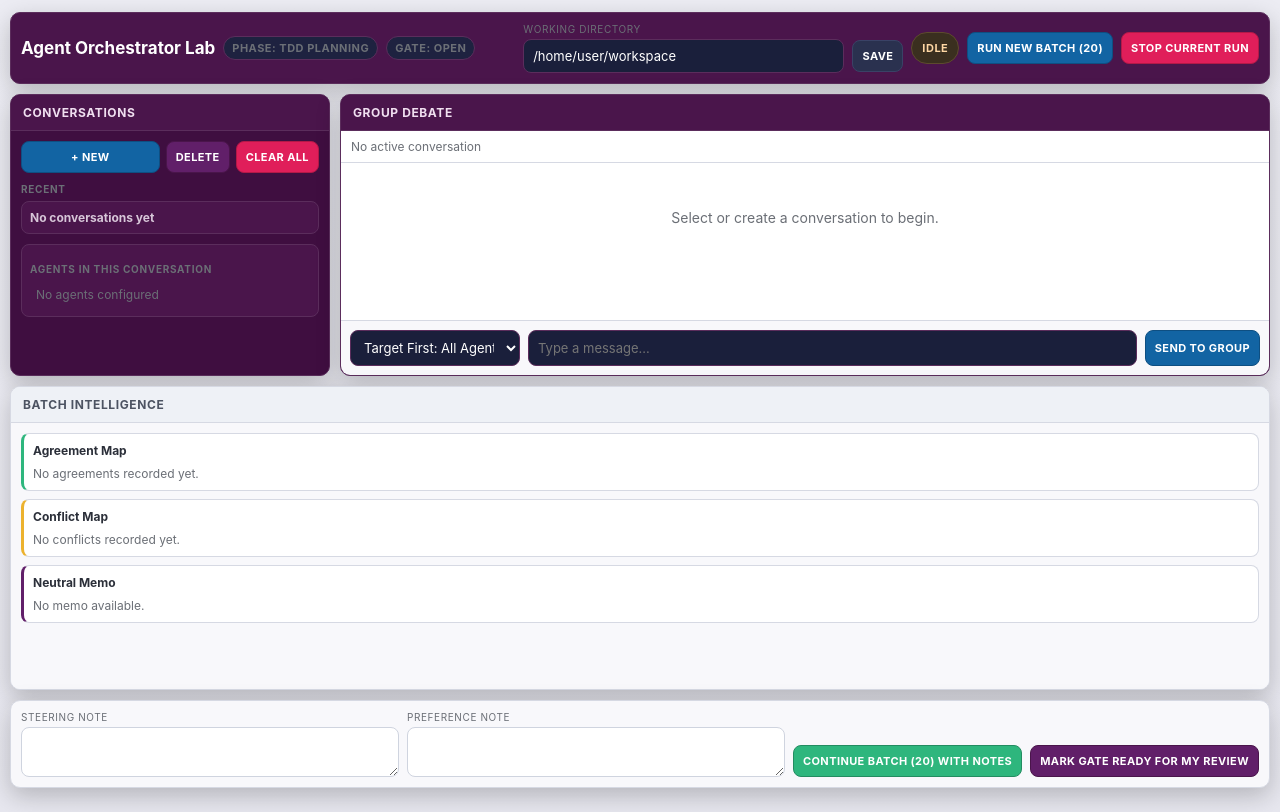
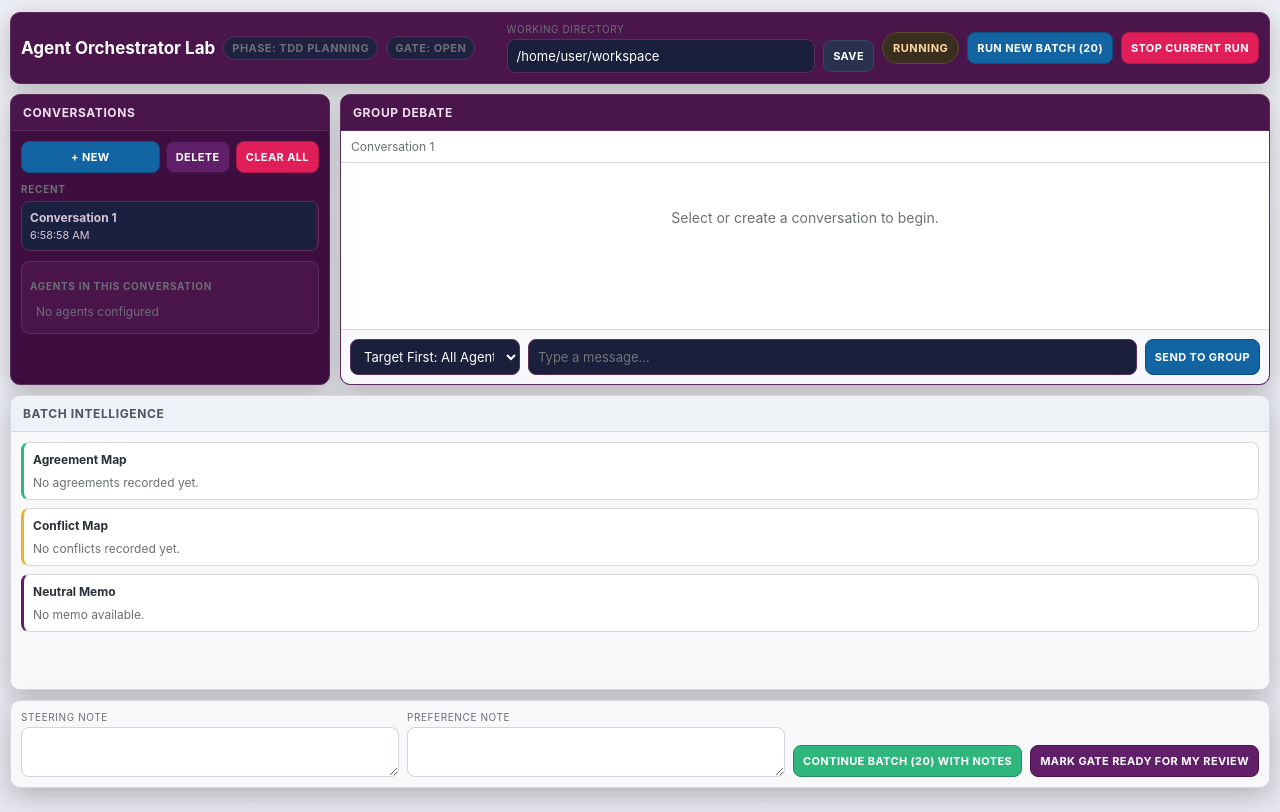
Before and after one commit to Mrunmoy/agent-orchastrator-web, a React (Vite) app in the folder frontend/: page / in a window 1280 px wide. Both pictures are taken after a click on the button "RUN NEW BATCH (20)". Built offline with nearby package versions, Linux system fonts and the light colour scheme.

Commit message:
feat: wire core UI buttons to interactive conversation state

```diff
--- a/frontend/src/layout/AppShell.tsx
+++ b/frontend/src/layout/AppShell.tsx
@@ -1,20 +1,166 @@
+import { useMemo, useState } from "react";
 import "./AppShell.css";
 import { TopBar } from "./TopBar";
-import { HistoryPane } from "./HistoryPane";
-import { ChatPane } from "./ChatPane";
+import { ConversationSummary, HistoryPane } from "./HistoryPane";
+import { ChatMessage, ChatPane } from "./ChatPane";
 import { IntelligencePane } from "./IntelligencePane";
 import { BottomControls } from "./BottomControls";
 
 export function AppShell() {
+  const [conversations, setConversations] = useState<ConversationSummary[]>([]);
+  const [selectedConversationId, setSelectedConversationId] = useState<string | null>(null);
+  const [messagesByConversation, setMessagesByConversation] = useState<
+    Record<string, ChatMessage[]>
+  >({});
+  const [runStatus, setRunStatus] = useState("Idle");
+  const [gateStatus, setGateStatus] = useState("Open");
+  const [memoSummary, setMemoSummary] = useState("No memo available.");
+
+  const selectedConversation = useMemo(
+    () => conversations.find((c) => c.id === selectedConversationId) ?? null,
+    [conversations, selectedConversationId],
+  );
+  const selectedMessages = selectedConversationId
+    ? (messagesByConversation[selectedConversationId] ?? [])
+    : [];
+
+  const createConversation = () => {
+    const now = new Date().toISOString();
+    const id =
+      typeof crypto !== "undefined" && typeof crypto.randomUUID === "function"
+        ? crypto.randomUUID()
+        : `${Date.now()}`;
+    const conversation: ConversationSummary = {
+      id,
+      title: `Conversation ${conversations.length + 1}`,
+      updatedAt: now,
+    };
+    setConversations((prev) => [conversation, ...prev]);
+    setSelectedConversationId(id);
+  };
+
+  const deleteConversation = () => {
+    if (!selectedConversationId) return;
+    const nextConversations = conversations.filter(
+      (conversation) => conversation.id !== selectedConversationId,
+    );
+    setConversations(nextConversations);
+    setMessagesByConversation((prev) => {
+      const next = { ...prev };
+      delete next[selectedConversationId];
+      return next;
+    });
+    setSelectedConversationId(
+      nextConversations.length > 0 ? (nextConversations[0]?.id ?? null) : null,
+    );
+  };
+
+  const clearConversations = () => {
+    setConversations([]);
+    setMessagesByConversation({});
+    setSelectedConversationId(null);
+    setRunStatus("Idle");
+    setGateStatus("Open");
+    setMemoSummary("No memo available.");
+  };
+
+  const sendMessage = (text: string, target: string) => {
+    let activeConversationId = selectedConversationId;
+    if (!activeConversationId) {
+      const now = new Date().toISOString();
+      const id =
+        typeof crypto !== "undefined" && typeof crypto.randomUUID === "function"
+          ? crypto.randomUUID()
+          : `${Date.now()}`;
+      setConversations((prev) => [
+        { id, title: `Conversation ${prev.length + 1}`, updatedAt: now },
+        ...prev,
+      ]);
+      setSelectedConversationId(id);
+      activeConversationId = id;
+    }
+    if (!activeConversationId) return;
+
+    const now = new Date().toISOString();
+    const sender = target === "all" ? "You -> Group" : `You -> ${target}`;
+    const newMessage: ChatMessage = {
+      id: `${activeConversationId}-${Date.now()}`,
+      sender,
+      text,
+      timestamp: now,
+    };
+    setMessagesByConversation((prev) => ({
+      ...prev,
+      [activeConversationId!]: [...(prev[activeConversationId!] ?? []), newMessage],
+    }));
+    setConversations((prev) =>
+      prev.map((conversation) =>
+        conversation.id === activeConversationId
+          ? { ...conversation, updatedAt: now }
+          : conversation,
+      ),
+    );
+    setMemoSummary("Latest user direction captured and queued for next agent turn.");
+  };
+
+  const runNewBatch = () => {
+    setRunStatus("Running");
+    setGateStatus("Open");
+    if (!selectedConversationId) {
+      createConversation();
+    }
+  };
+
+  const stopRun = () => {
+    setRunStatus("Idle");
+  };
+
+  const continueBatch = (steeringNote: string, preferenceNote: string) => {
+    setRunStatus("Running");
+    setGateStatus("Open");
+    const notes = [steeringNote.trim(), preferenceNote.trim()].filter(Boolean).join(" | ");
+    if (notes) {
+      sendMessage(`Steering notes: ${notes}`, "all");
+    }
+  };
+
+  const markGateReady = () => {
+    setGateStatus("Ready");
+    setRunStatus("Paused");
+  };
+
   return (
     <div className="app-shell" data-testid="app-shell">
-      <TopBar />
+      <TopBar
+        runStatus={runStatus}
+        gateStatus={gateStatus}
+        onRunNewBatch={runNewBatch}
+        onStopRun={stopRun}
+      />
       <section className="app-shell__main" data-testid="main-content">
-        <HistoryPane />
-        <ChatPane />
-        <IntelligencePane />
+        <HistoryPane
+          conversations={conversations}
+          selectedConversationId={selectedConversationId}
+          onNewConversation={createConversation}
+          onDeleteConversation={deleteConversation}
+          onClearConversations={clearConversations}
+          onSelectConversation={setSelectedConversationId}
+        />
+        <ChatPane
+          activeConversationTitle={selectedConversation?.title ?? null}
+          messages={selectedMessages}
+          onSend={sendMessage}
+        />
+        <IntelligencePane
+          agreementSummary={
+            selectedMessages.length > 0
+              ? "Conversation active. Agents are gathering agreement points."
+              : undefined
+          }
+          memoSummary={memoSummary}
+        />
       </section>
-      <BottomControls />
+      <BottomControls onContinueBatch={continueBatch} onMarkGateReady={markGateReady} />
     </div>
   );
 }
--- a/frontend/src/layout/ChatPane.tsx
+++ b/frontend/src/layout/ChatPane.tsx
@@ -1,21 +1,67 @@
+import { useState } from "react";
 import "./ChatPane.css";
 
-export function ChatPane() {
+export type ChatMessage = {
+  id: string;
+  sender: string;
+  text: string;
+  timestamp: string;
+};
+
+type ChatPaneProps = {
+  activeConversationTitle?: string | null;
+  messages?: ChatMessage[];
+  onSend?: (text: string, target: string) => void;
+};
+
+export function ChatPane({ activeConversationTitle = null, messages = [], onSend }: ChatPaneProps) {
+  const [text, setText] = useState("");
+  const [target, setTarget] = useState("all");
+
+  const send = () => {
+    const trimmed = text.trim();
+    if (!trimmed) return;
+    onSend?.(trimmed, target);
+    setText("");
+  };
+
   return (
     <main className="panel chat-pane" data-testid="chat-pane">
       <h3>Group Debate</h3>
       <div className="chat-pane__subbar">
-        <span>No active conversation</span>
+        <span>{activeConversationTitle ?? "No active conversation"}</span>
       </div>
       <div className="chat-pane__stream" data-testid="message-stream">
-        <div className="chat-pane__empty">Select or create a conversation to begin.</div>
+        {messages.length === 0 ? (
+          <div className="chat-pane__empty">Select or create a conversation to begin.</div>
+        ) : (
+          messages.map((message) => (
+            <div key={message.id} className="chat-message">
+              <strong>{message.sender}</strong> <span>{message.text}</span>
+            </div>
+          ))
+        )}
       </div>
       <div className="chat-pane__composer" data-testid="composer">
-        <select>
-          <option>Target First: All Agents</option>
+        <select value={target} onChange={(event) => setTarget(event.target.value)}>
+          <option value="all">Target First: All Agents</option>
+          <option value="codex">Target First: Codex</option>
+          <option value="claude">Target First: Claude</option>
         </select>
-        <input type="text" placeholder="Type a message..." />
-        <button className="btn btn--primary">Send To Group</button>
+        <input
+          type="text"
+          value={text}
+          onChange={(event) => setText(event.target.value)}
+          placeholder="Type a message..."
+          onKeyDown={(event) => {
+            if (event.key === "Enter") {
+              send();
+            }
+          }}
+        />
+        <button className="btn btn--primary" onClick={send}>
+          Send To Group
+        </button>
       </div>
     </main>
   );
--- a/frontend/src/layout/HistoryPane.css
+++ b/frontend/src/layout/HistoryPane.css
@@ -20,6 +20,7 @@
 }
 
 .conv-row {
+  width: 100%;
   padding: 8px;
   border-bottom: 1px solid #272c4d;
   cursor: pointer;
@@ -27,6 +28,16 @@
   gap: 4px;
   color: #d7c6d8;
   font-size: 13px;
+  text-align: left;
+  border-left: none;
+  border-right: none;
+  border-top: none;
+  border-radius: 0;
+  background: transparent;
+}
+
+.conv-row[data-selected="true"] {
+  background: #1a2040;
 }
 
 .conv-row:last-child {
--- a/frontend/src/layout/HistoryPane.tsx
+++ b/frontend/src/layout/HistoryPane.tsx
@@ -1,23 +1,67 @@
 import "./HistoryPane.css";
 
-export function HistoryPane() {
+export type ConversationSummary = {
+  id: string;
+  title: string;
+  updatedAt: string;
+};
+
+type HistoryPaneProps = {
+  conversations?: ConversationSummary[];
+  selectedConversationId?: string | null;
+  onNewConversation?: () => void;
+  onDeleteConversation?: () => void;
+  onClearConversations?: () => void;
+  onSelectConversation?: (conversationId: string) => void;
+};
+
+export function HistoryPane({
+  conversations = [],
+  selectedConversationId = null,
+  onNewConversation,
+  onDeleteConversation,
+  onClearConversations,
+  onSelectConversation,
+}: HistoryPaneProps) {
   return (
     <aside className="panel history-pane" data-testid="history-pane">
       <h3>Conversations</h3>
       <div className="history-pane__scroll">
         <div className="history-pane__actions">
-          <button className="btn btn--primary">+ New</button>
-          <button className="btn btn--subtle">Delete</button>
-          <button className="btn btn--danger">Clear All</button>
+          <button className="btn btn--primary" onClick={onNewConversation}>
+            + New
+          </button>
+          <button className="btn btn--subtle" onClick={onDeleteConversation}>
+            Delete
+          </button>
+          <button className="btn btn--danger" onClick={onClearConversations}>
+            Clear All
+          </button>
         </div>
 
         <p className="section-title">Recent</p>
         <div className="conversation-list" data-testid="conversation-list">
-          <div className="conv-row">
-            <div className="conv-head">
-              <span>No conversations yet</span>
+          {conversations.length === 0 ? (
+            <div className="conv-row">
+              <div className="conv-head">
+                <span>No conversations yet</span>
+              </div>
             </div>
-          </div>
+          ) : (
+            conversations.map((conversation) => (
+              <button
+                key={conversation.id}
+                className="conv-row"
+                data-selected={conversation.id === selectedConversationId}
+                onClick={() => onSelectConversation?.(conversation.id)}
+              >
+                <div className="conv-head">
+                  <span>{conversation.title}</span>
+                </div>
+                <small>{new Date(conversation.updatedAt).toLocaleTimeString()}</small>
+              </button>
+            ))
+          )}
         </div>
 
         <div className="agent-roster" data-testid="agent-roster">
--- a/frontend/src/layout/TopBar.tsx
+++ b/frontend/src/layout/TopBar.tsx
@@ -21,7 +21,19 @@ function writeStorage(key: string, value: string): void {
   }
 }
 
-export function TopBar() {
+type TopBarProps = {
+  runStatus?: string;
+  gateStatus?: string;
+  onRunNewBatch?: () => void;
+  onStopRun?: () => void;
+};
+
+export function TopBar({
+  runStatus = "Idle",
+  gateStatus = "Open",
+  onRunNewBatch,
+  onStopRun,
+}: TopBarProps) {
   const initialWorkingDir = readStorage(WORKING_DIR_KEY) ?? DEFAULT_WORKING_DIR;
   const initialHistory = useMemo(() => {
     const raw = readStorage(WORKING_DIR_HISTORY_KEY);
@@ -46,10 +58,7 @@ export function TopBar() {
     const trimmed = workingDir.trim();
     if (!trimmed) return;
     writeStorage(WORKING_DIR_KEY, trimmed);
-    const nextHistory = [trimmed, ...history.filter((entry) => entry !== trimmed)].slice(
-      0,
-      10,
-    );
+    const nextHistory = [trimmed, ...history.filter((entry) => entry !== trimmed)].slice(0, 10);
     setHistory(nextHistory);
     writeStorage(WORKING_DIR_HISTORY_KEY, JSON.stringify(nextHistory));
     setWorkingDir(trimmed);
@@ -65,7 +74,7 @@ export function TopBar() {
       <div className="top-bar__title">
         Agent Orchestrator Lab
         <span className="chip">Phase: TDD Planning</span>
-        <span className="chip">Gate: Open</span>
+        <span className="chip">Gate: {gateStatus}</span>
       </div>
       <form className="top-bar__field" onSubmit={onSubmit}>
         <label htmlFor="working-dir">Working Directory</label>
@@ -88,10 +97,14 @@ export function TopBar() {
         </div>
       </form>
       <div className="top-bar__status" data-testid="run-status">
-        Idle
+        {runStatus}
       </div>
-      <button className="btn btn--primary">Run New Batch (20)</button>
-      <button className="btn btn--danger">Stop Current Run</button>
+      <button className="btn btn--primary" onClick={onRunNewBatch}>
+        Run New Batch (20)
+      </button>
+      <button className="btn btn--danger" onClick={onStopRun}>
+        Stop Current Run
+      </button>
     </header>
   );
 }
```
Also changed, not shown: frontend/src/layout/BottomControls.tsx (+31 -5 lines), frontend/src/layout/ChatPane.css (+11 -0 lines), frontend/src/layout/IntelligencePane.tsx (+14 -4 lines), 1 other file (tests, documents, lock files or other folders).
